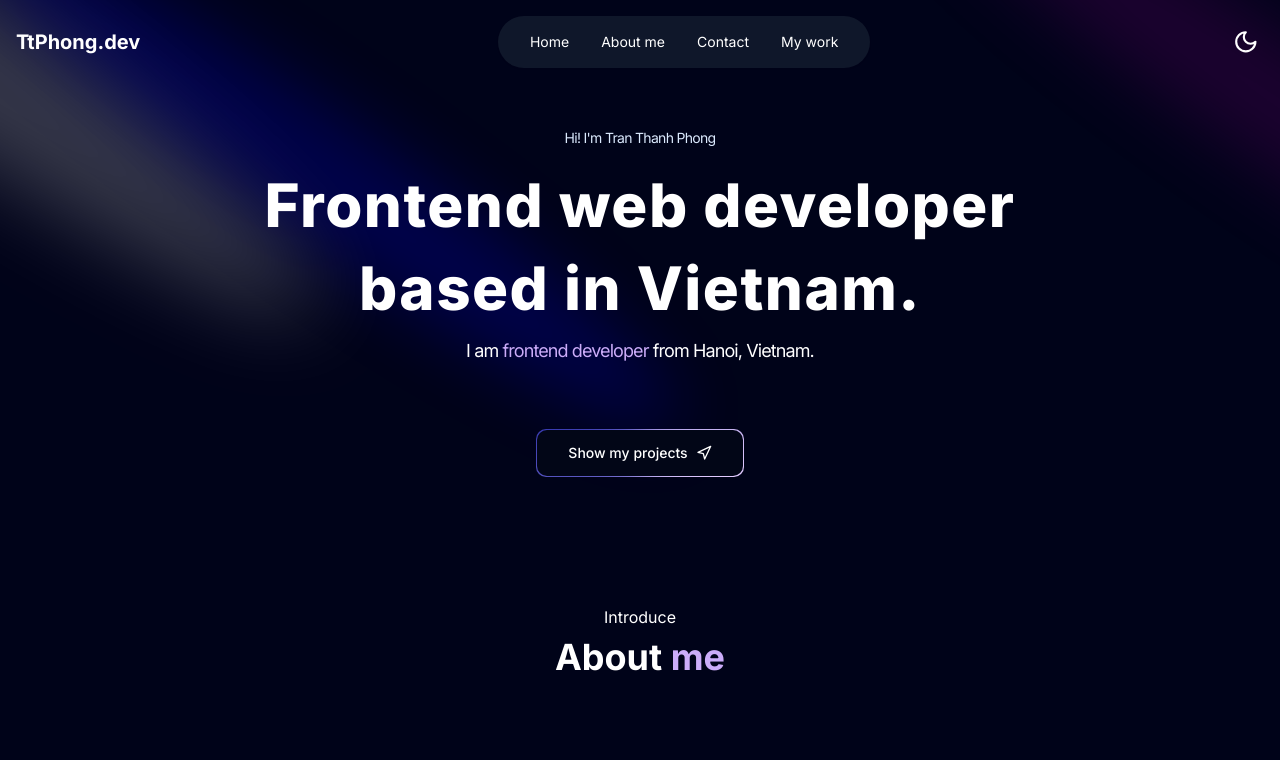
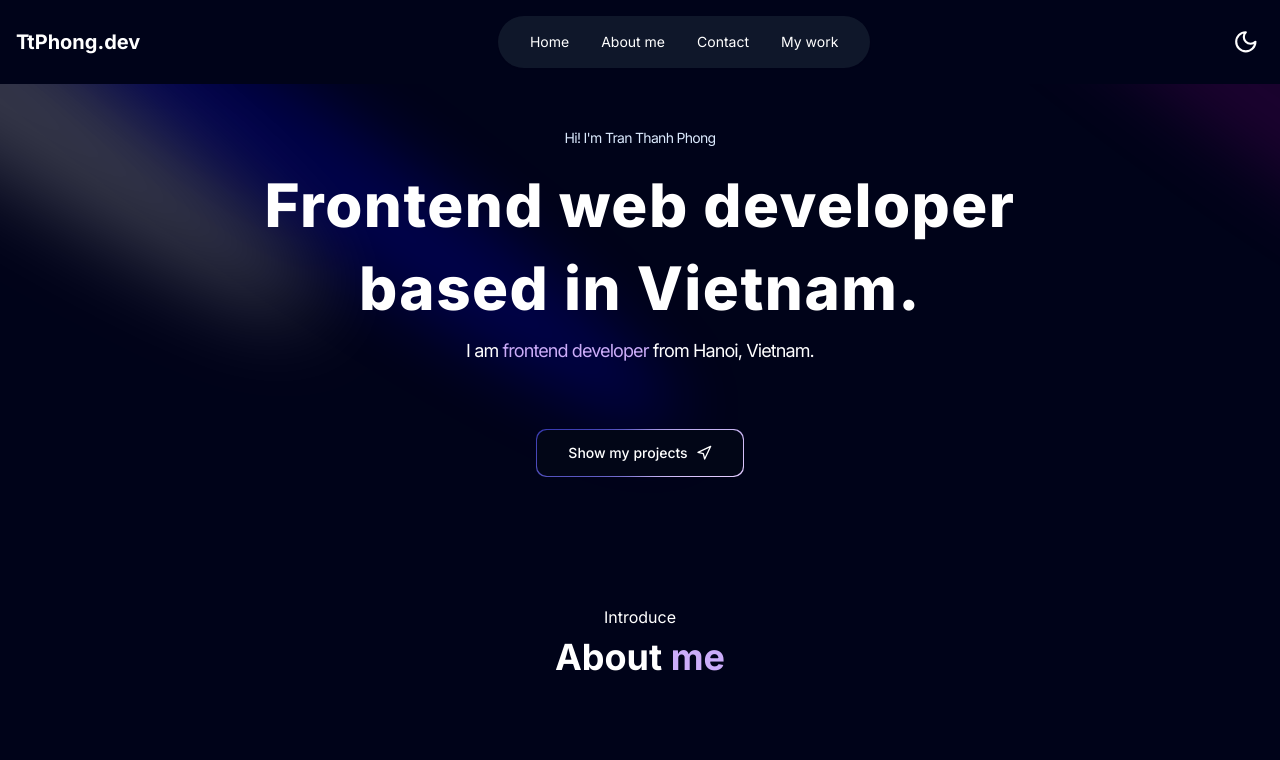
Before and after one commit to TtPhong-FS/Portfolio, a Next.js app: page / in a window 1280 px wide. Shown: the top 760 px of the page. Built offline with nearby package versions, Linux system fonts and the light colour scheme.

Commit message:
add bg header

```diff
--- a/src/components/landing/header.tsx
+++ b/src/components/landing/header.tsx
@@ -6,7 +6,7 @@ import ThemeToggle from '../theme-toggle'
 
 const Header = () => {
   return (
-    <header className="fixed w-full top-0 z-50 mt-4 px-4">
+    <header className="fixed w-full top-0 z-50 py-4 px-4 bg-white dark:bg-black-100">
       <div className="flex items-center justify-center max-w-7xl mx-auto">
         <div className="flex items-center justify-between w-full">
           <h1 className="block text-center text-xl text-black-default dark:text-white font-bold">TtPhong.dev</h1>
```
